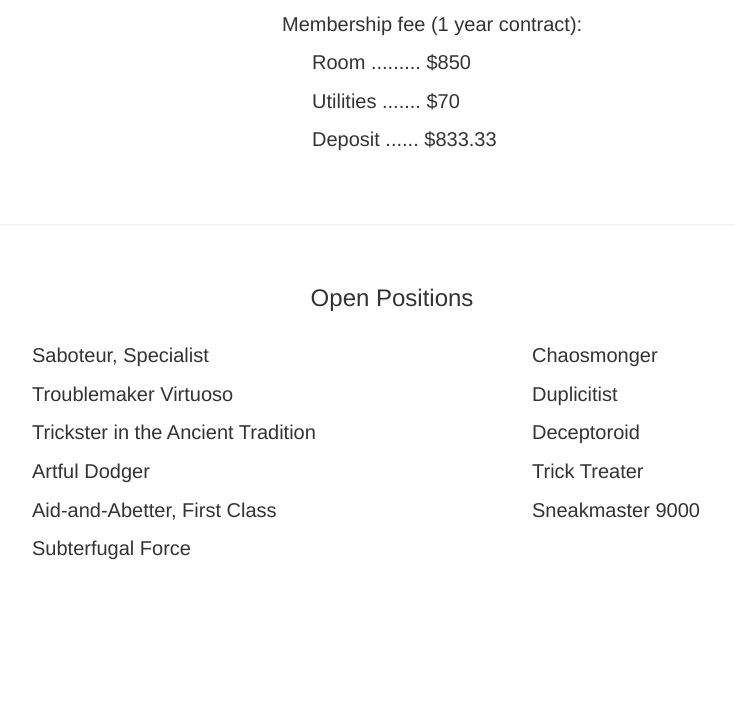
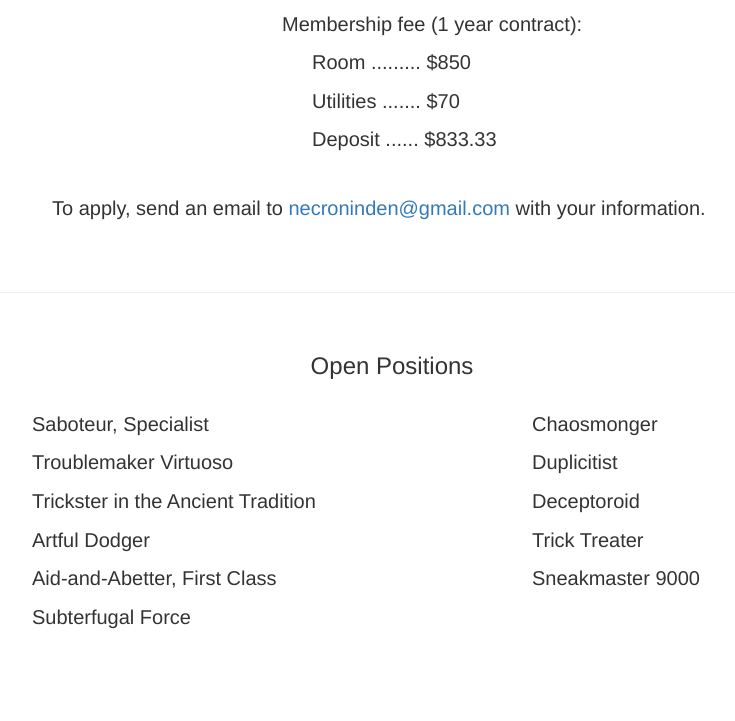
Before and after one commit to obettaglio/necroninden, a Flask app: page /availability in a window 1520 px wide. Shown: the part 427-1148 px from the top of the page, without its empty margins (368-1103 px from the left). Before the commit the page ends 987 px from the top, so only its background shows below. Run offline with Flask 2, Linux system fonts and the light colour scheme; some libraries are stand-ins or nearby versions.

Commit message:
Added contact information.

```diff
--- a/templates/availability.html
+++ b/templates/availability.html
@@ -45,7 +45,7 @@
       <div class="col-lg-3"></div>
     </div>
 
-    <div class="row" style="margin-bottom: 60px;">
+    <div class="row" style="margin-bottom: 30px;">
       <div class="col-lg-5"></div>
       <div class="col-lg-3" style="font-size: 20px;">
         <p>Membership fee (1 year contract):</p>
@@ -54,6 +54,14 @@
         <p class="indent">Deposit ......  $833.33</p>
       </div>
       <div class="col-lg-4"></div>
+    </div>
+
+    <div class="row" style="margin-bottom: 60px;">
+      <div class="col-lg-3"></div>
+      <div class="col-lg-6" style="font-size: 20px; text-indent: 20px;">
+        <p>To apply, send an email to <a href="mailto:necroninden@gmail.com">necroninden@gmail.com</a> with your information.</p>
+      </div>
+      <div class="col-lg-3"></div>
     </div>
 
     <hr>
```
